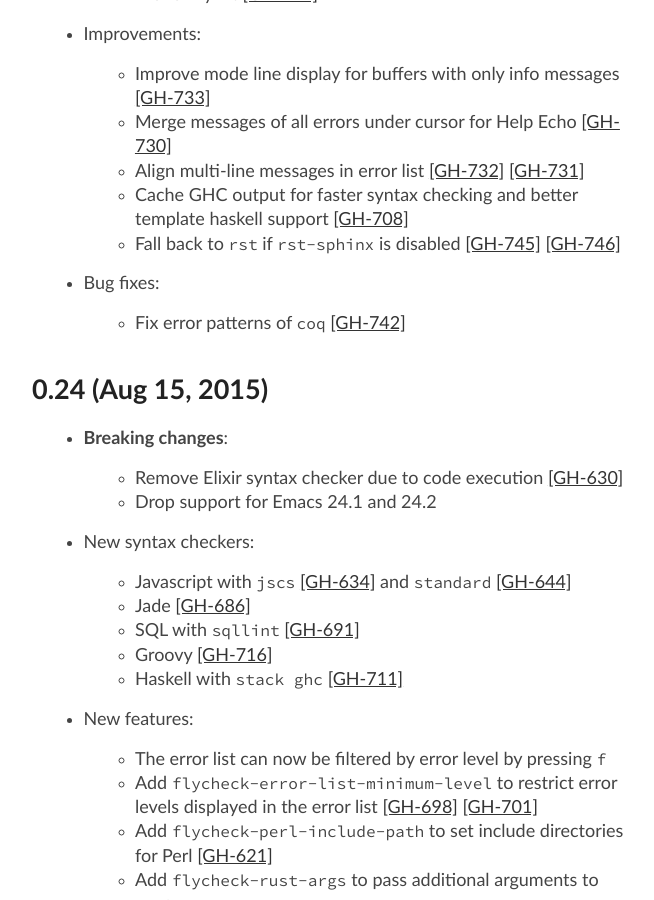
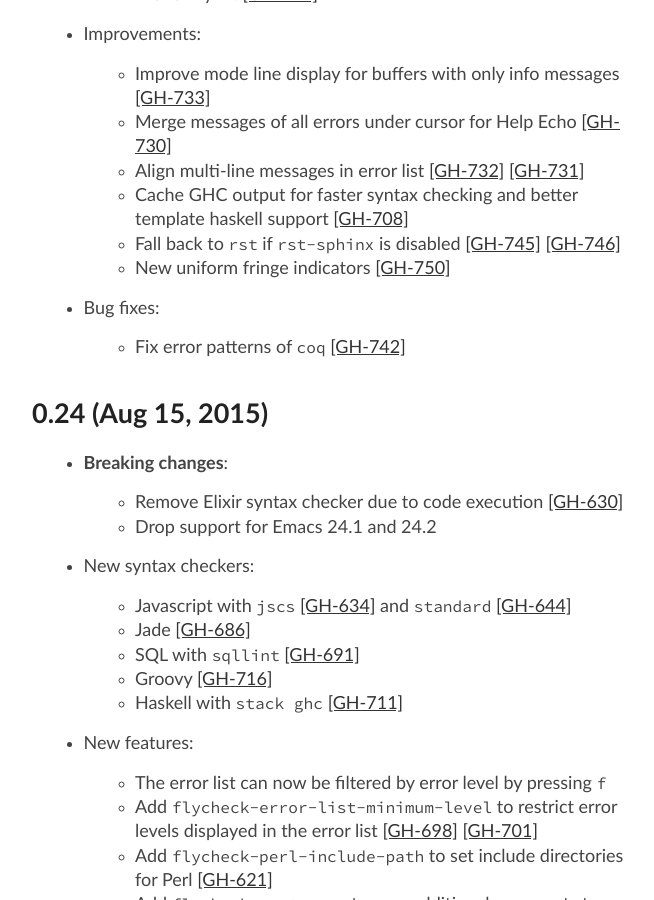
Before and after one commit to cmarqu/flycheck.github.io, a Jekyll site: the page built from changes.md, in a window 1280 px wide and 900 px high, scrolled down 398 px. Shown: the whole window, without its empty margins (258-912 px from the left). Built offline with Jekyll 4.4.1, drawn with Linux system fonts in a browser that asks for light colours.

Commit message:
Update manual from flycheck/flycheck@64e8cd5

```diff
--- a/_includes/changes.md
+++ b/_includes/changes.md
@@ -17,6 +17,7 @@
   - Cache GHC output for faster syntax checking and better template haskell
     support [[GH-708]](https://github.com/flycheck/flycheck/issues/708)
   - Fall back to `rst` if `rst-sphinx` is disabled [[GH-745]](https://github.com/flycheck/flycheck/issues/745) [[GH-746]](https://github.com/flycheck/flycheck/issues/746)
+  - New uniform fringe indicators [[GH-750]](https://github.com/flycheck/flycheck/issues/750)
 
 - Bug fixes:
 
```
